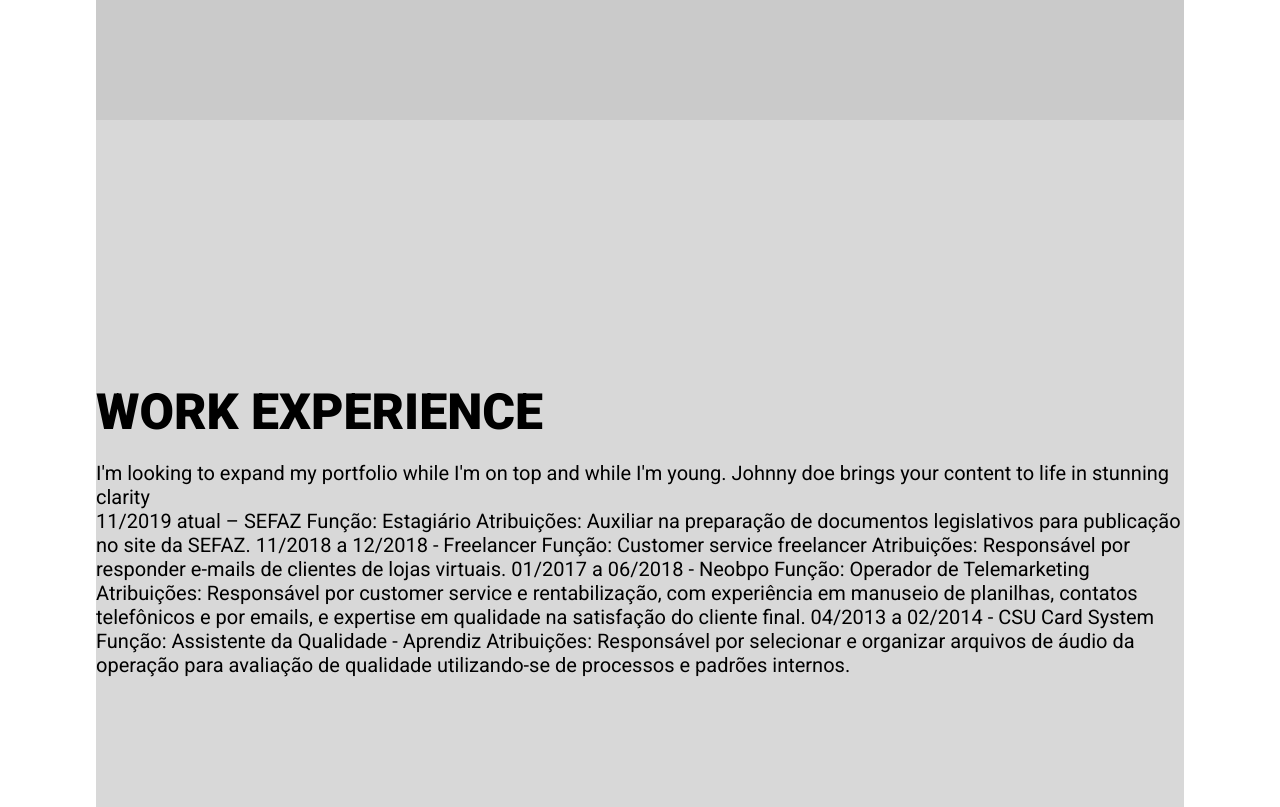
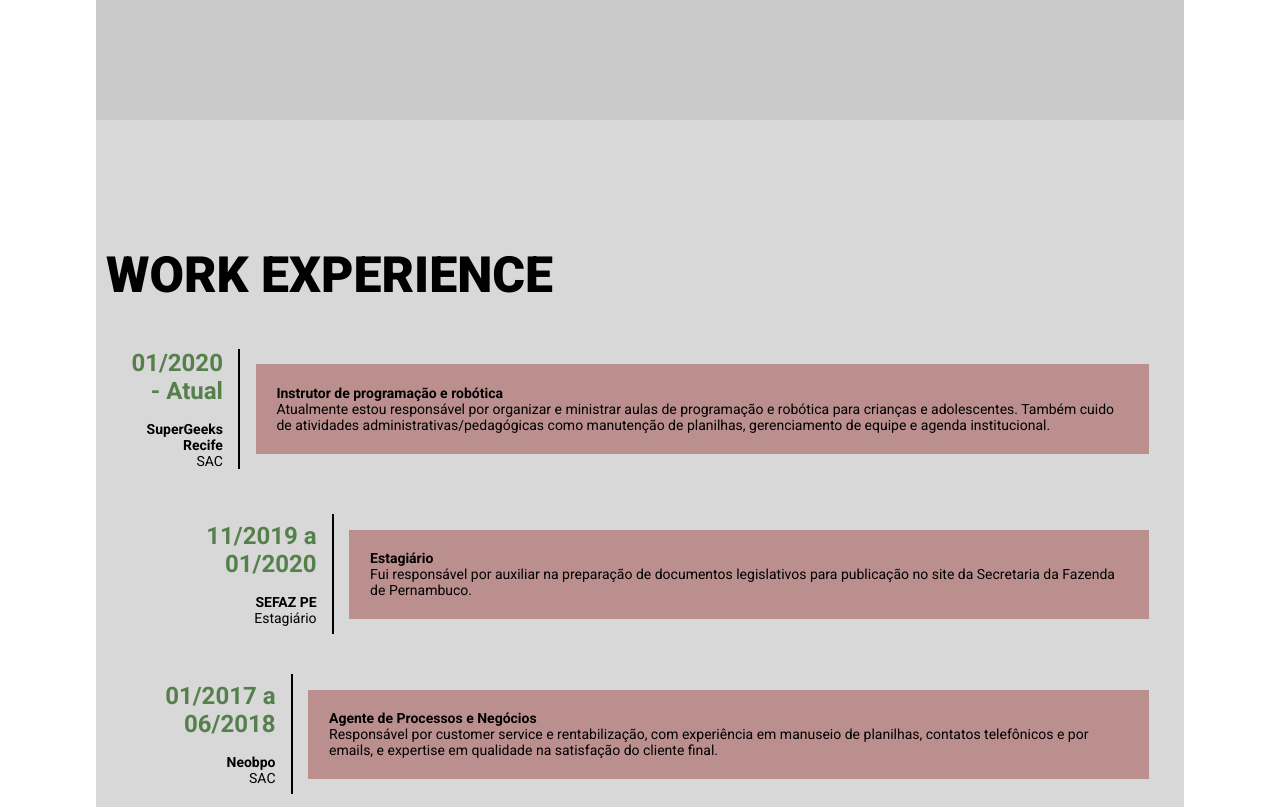
Before and after one commit to kleberkgns/kleber_silva, a plain HTML site: page index.html in a window 1280 px wide. Shown: the part 1580-2387 px from the top of the page. Drawn offline with Linux system fonts and the light colour scheme.

Commit message:
Organização 1.0 da section work experience

```diff
--- a/index.html
+++ b/index.html
@@ -6,9 +6,9 @@
     <link rel="preconnect" href="https://fonts.gstatic.com">
     <link href="https://fonts.googleapis.com/css2?family=Roboto:wght@400;700;900&display=swap" rel="stylesheet">
     <link rel="stylesheet" href="./public/styles/main.css">
-    <link rel="icon" href="./public/assets/images/Logo robot green 80px.png">
+    <link rel="icon" href="./public/assets/images/KS Logo.png">
 
-    <title>Kleber Silva</title>
+    <title>Kleber Silva Developer</title>
 </head>
 <body>
 
@@ -41,7 +41,7 @@
         <section id="sobre">
 
             <div>
-                <img src="./public/assets/images/perfil.jpg" alt="foto de perfil">
+                <img src="./public/assets/images/perfil.jpg" class="perfil-image" alt="foto de perfil">
             </div>
 
             <div class="text-box">
@@ -57,30 +57,84 @@
 
             </div>
         </section>
-        <section id="skills">My Skills</section>
+        <section id="skills">
+            <div class="skill-presentation">
+
+            </div>
+            <div class="grid-skills">
+                <img src="./public/assets/images/html&css.png" alt="" class="img-skill">
+            </div>
+        </section>
         <section id="work-experience">
             <h1 class="titleH1">WORK EXPERIENCE</h1>
-            <p>I'm looking to expand my portfolio while I'm on top and while I'm young. Johnny doe brings your content to life in stunning clarity</p>
-            <p>
-                11/2019 atual – SEFAZ
-                Função: Estagiário
-                Atribuições: Auxiliar na preparação de documentos legislativos para publicação no site da SEFAZ.
-
+            <div class="job-box">
+                <!--<img src="./public/assets/images/Sefaz_pe_logo.jpg" alt="logo da SEFAZ PE" class="job-image">-->
+                <div class="job-resume">
+                    <h2 class="job-time"> 01/2020 - Atual</h2><br>
+                    <p class="job-area">
+                        <span class="job-workspace">SuperGeeks Recife</span><br>
+                        SAC</p>
+                </div>
+                <div class="linha-vertical"></div>
+                <div class="job-description">
+                    <p class="description">
+                        <span class="job-function">Instrutor de programação e robótica</span><br>
+                        Atualmente estou responsável por organizar e ministrar aulas de
+                        programação e robótica para crianças e adolescentes. Também cuido de atividades
+                        administrativas/pedagógicas como manutenção de planilhas, gerenciamento de equipe e agenda institucional.
+                    </p>
+                </div>
+            </div>
+            <div class="job-box">
+                <!--<img src="./public/assets/images/Sefaz_pe_logo.jpg" alt="logo da SEFAZ PE" class="job-image">-->
+                <div class="job-resume">
+                    <h2 class="job-time">11/2019 a 01/2020</h2><br>
+                    <p class="job-area">
+                        <span class="job-workspace">SEFAZ PE</span><br>
+                        Estagiário</p>
+                </div>
+                <div class="linha-vertical"></div>
+                <div class="job-description">
+                    <span class="job-function">Estagiário</span><br>
+                    Fui responsável por auxiliar na preparação de documentos legislativos para publicação no site da Secretaria da Fazenda de Pernambuco.
+                </div>
+            </div>
+            <div class="job-box">
+                <!--<img src="./public/assets/images/Sefaz_pe_logo.jpg" alt="logo da SEFAZ PE" class="job-image">-->
+                <div class="job-resume">
+                    <h2 class="job-time">01/2017 a 06/2018</h2><br>
+                    <p class="job-area">
+                        <span class="job-workspace">Neobpo</span><br>
+                        SAC</p>
+                </div>
+                <div class="linha-vertical"></div>
+                <div class="job-description">
+                    <p class="description">
+                        <span class="job-function">Agente de Processos e Negócios</span><br>
+                        Responsável por customer service e rentabilização, com experiência em manuseio de planilhas, contatos telefônicos e por emails, e expertise em qualidade na satisfação do cliente final.
+                    </p>
+                </div>
+            </div>
+            <!--
                 11/2018 a 12/2018 - Freelancer
                 Função: Customer service freelancer
                 Atribuições: Responsável por responder e-mails de clientes de lojas virtuais.
 
-                01/2017 a 06/2018 - Neobpo
-                Função: Operador de Telemarketing
-                Atribuições: Responsável por customer service e rentabilização, com experiência em manuseio de planilhas, contatos telefônicos e por emails, e expertise em qualidade na satisfação do cliente final.
 
                 04/2013 a 02/2014 - CSU Card System
                 Função: Assistente da Qualidade - Aprendiz
                 Atribuições: Responsável por selecionar e organizar arquivos de áudio da operação para avaliação de qualidade utilizando-se de processos e padrões internos.
 
-            </p>
+            -->
+
         </section>
-        <section id="education">Education</section>
+        <section id="education">
+            <h1 class="titleH1">EDUCAÇÃO</h1>
+            <div class="edu-xp">
+                <div class="logo-edu-xp"></div>
+                <div class="curso"></div>
+            </div>
+        </section>
         <section id="works">Works</section>
         <section id="contact">Contact</section>
 
--- a/public/scripts/main.js
+++ b/public/scripts/main.js
@@ -1,30 +1,15 @@
 const $header = document.querySelector("header");
-const $logo = document.querySelectorAll('.logo')[0];
 window.addEventListener('scroll', toggleHeader, false);
 
 
 function toggleHeader(){
     //Se a page for rolada E conter o max-header então tira o max e põe o min
     if(window.pageYOffset > 80 && $header.classList.contains('max-header')){
-        //console.log('menor');
         $header.classList.remove('max-header');
         $header.classList.add('min-header');
-        //$logo.firstElementChild.setAttribute("src", "/public/assets/images/Logo robot green circle .png");
 
     } else if(window.pageYOffset <= 80 && $header.classList.contains('min-header')){
-        //console.log('MAIOR');
         $header.classList.remove('min-header');
         $header.classList.add('max-header');
-        //$logo.firstElementChild.setAttribute("src", "/public/assets/images/1.png")
     }
 }
-
-function downImage20(image){
-    image.width = image.width - 40;
-    image.heigh = image.heigh - 40;
-}
-
-function upperImage20(image){
-    image.width += 20;
-    image.heigh += 20;
-}
--- a/public/styles/main.css
+++ b/public/styles/main.css
@@ -10,22 +10,9 @@
     margin: 0;
     padding: 0;
     box-sizing: border-box;
-}
-
-li{
+    text-decoration: none;
+    font-size: 14px;
     list-style: none;
-}
-
-a{
-    text-decoration: none;
-}
-
-span{
-    color: rebeccapurple;
-}
-
-head link icon{
-    border-radius: 5px;
 }
 
 /*HEADER -------------------------------------------------------------------------------------*/
@@ -33,6 +20,10 @@ header{
     width: 100%;
     z-index: 1;/*altera a camada da 0 para 1*/
     position: fixed;/*Fixa o header*/
+}
+
+head link icon{
+    border-radius: 5px;
 }
 
 .min-header{
@@ -45,7 +36,6 @@ header{
     height: 50px;
     /*transform: rotate(10deg);*/
 }
-
 
 .max-header{
     background-color: #437437e1;
@@ -62,18 +52,14 @@ header{
         "logo ... nav";
     grid-template-columns: auto 1fr auto;
     align-content: center;
-
-}
-
-.logo{
-    grid-area: logo;
-    transition: all 0.5s;
 }
 
 .logo img{
     width: 80px;
     height: 80px;
     border-radius: 8px;
+    grid-area: logo;
+    transition: all 0.1s;
 }
 
 .nav-bar{
@@ -97,10 +83,10 @@ header{
     transition: all 0.125s;/*velocidade de transição ajuda a suavizar o HOVER*/
 }
 
-/*Hover da nav bar ^^ (Achei o máximo fazer esse efeito*/
+/*Hover da nav bar ^^ (Achei o máximo fazer esse efeito)*/
 .nav-bar a:hover {
     background-color: rgb(29, 54, 23);
-    border-radius: 15px;
+    border-radius: 14px;
     padding: 5px;
 }
 
@@ -117,7 +103,8 @@ header{
     font-size: 10px;
 }
 
-.main section{
+.main section{/*Todas as sections*/
+    padding: 10px;
     display: grid;
     justify-content: center;
     align-content: center;
@@ -166,7 +153,7 @@ header{
     flex-direction: column;
 }
 
-#sobre img{
+.perfil-image{
     width: 450px;
     margin: 20px;
 }
@@ -179,6 +166,73 @@ header{
     color: #ffffff;
     background-color: #437437e1;
 }
+
+#skill{
+    display: flex;
+    justify-content: center;
+    align-items: center;
+}
+
+.skill-presentation{
+    background-color: rgb(0, 243, 162);
+
+}
+
+.grid-skills{
+    display: grid;
+
+}
+
+
+.img-skill{
+    width: 100px;
+    height: 60px;
+}
+
+.job-box{
+    margin: 10px;
+    padding: 5px;
+    display: flex;
+    justify-content: center;
+    align-items: center;
+}
+
+.job-resume{
+    margin: 1%;
+    display: flex;
+    justify-content: center;
+    align-items: flex-end;
+    text-align: right;
+    flex-direction: column;
+}
+
+.job-time{
+    font-size: x-large;
+    color: #437437e1;
+}
+
+.job-area{
+    /*Nada definido*/
+}
+
+.job-workspace, .job-function{
+    font-weight: bold;
+}
+
+.job-description{
+    box-sizing: border-box;
+    margin: 1%;
+    padding: 2%;
+    background-color: rosybrown;
+}
+
+.linha-vertical {
+    margin: 5px;
+    height: 120px;
+    border-left: 2px solid;
+}
+
+
 
 
 /*FOOTER ---------------------------------------------------------------------*/
```
Also changed, not shown: public/assets/images/Sefaz_pe_logo.jpg (added), public/assets/images/html&css.png (added).
